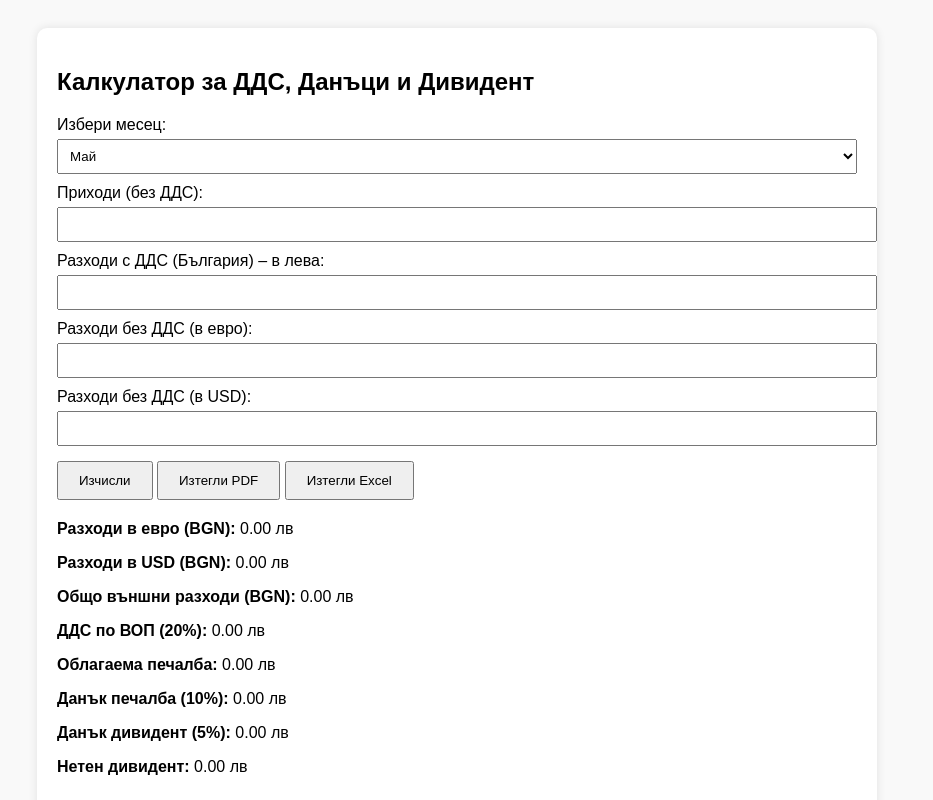
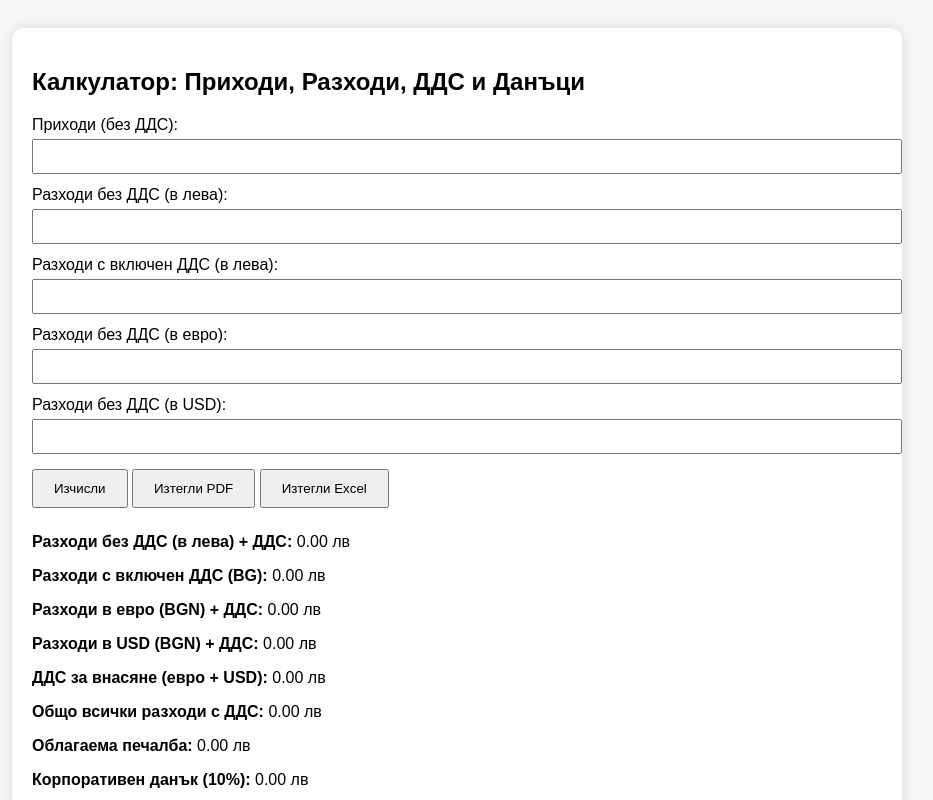
Before and after one commit to mdnestorov/schetovodstvo, a plain HTML site: page index.html in a window 1280 px wide. Both pictures are taken after a click on the button "Изчисли". Shown: the top 800 px of the page, without its empty margins (183-1116 px from the left). Drawn offline with nearby package versions, Linux system fonts and the light colour scheme.

Commit message:
Update index.html

```diff
--- a/index.html
+++ b/index.html
@@ -1,9 +1,9 @@
 <!DOCTYPE html>
 <html lang="bg">
 <head>
-  <meta charset="UTF-8">
-  <meta name="viewport" content="width=device-width, initial-scale=1.0">
-  <title>Финансов Калкулатор с Moneyflow</title>
+  <meta charset="UTF-8" />
+  <meta name="viewport" content="width=device-width, initial-scale=1.0"/>
+  <title>Финансов Калкулатор</title>
   <script src="https://cdn.jsdelivr.net/npm/chart.js"></script>
   <script src="https://cdnjs.cloudflare.com/ajax/libs/jspdf/2.5.1/jspdf.umd.min.js"></script>
   <script src="https://cdnjs.cloudflare.com/ajax/libs/xlsx/0.18.5/xlsx.full.min.js"></script>
@@ -11,21 +11,21 @@
     body {
       font-family: Arial, sans-serif;
       padding: 20px;
-      background: #f9f9f9;
+      background: #f5f5f5;
     }
     .container {
-      max-width: 800px;
+      max-width: 850px;
       margin: auto;
       background: #fff;
       padding: 20px;
-      border-radius: 10px;
-      box-shadow: 0 0 10px rgba(0,0,0,0.1);
+      border-radius: 12px;
+      box-shadow: 0 0 12px rgba(0,0,0,0.1);
     }
     label {
       display: block;
-      margin-top: 10px;
+      margin-top: 12px;
     }
-    input, select {
+    input {
       width: 100%;
       padding: 8px;
       margin-top: 5px;
@@ -35,28 +35,25 @@
       padding: 10px 20px;
     }
     .results {
-      margin-top: 20px;
+      margin-top: 25px;
     }
   </style>
 </head>
 <body>
   <div class="container">
-    <h2>Калкулатор за ДДС, Данъци и Дивидент</h2>
+    <h2>Калкулатор: Приходи, Разходи, ДДС и Данъци</h2>
 
-    <label for="month">Избери месец:</label>
-    <select id="month"></select>
-
-    <label>Приходи (без ДДС): <input type="number" id="income"></label>
-    <label>Разходи с ДДС (България) – в лева: <input type="number" id="expensesBG"></label>
-    <label>Разходи без ДДС (в евро): <input type="number" id="euro"></label>
-    <label>Разходи без ДДС (в USD): <input type="number" id="usd"></label>
+    <label>Приходи (без ДДС): <input type="number" id="income" /></label>
+    <label>Разходи без ДДС (в лева): <input type="number" id="bgNoVAT" /></label>
+    <label>Разходи с включен ДДС (в лева): <input type="number" id="bgWithVAT" /></label>
+    <label>Разходи без ДДС (в евро): <input type="number" id="euro" /></label>
+    <label>Разходи без ДДС (в USD): <input type="number" id="usd" /></label>
 
     <button onclick="calculate()">Изчисли</button>
     <button onclick="downloadPDF()">Изтегли PDF</button>
     <button onclick="downloadExcel()">Изтегли Excel</button>
 
     <div class="results" id="results"></div>
-
     <canvas id="flowChart" style="margin-top:30px;"></canvas>
   </div>
 
@@ -64,57 +61,57 @@
     const EUR_RATE = 1.95583;
     const USD_RATE = 1.80;
 
-    const months = ["Януари", "Февруари", "Март", "Април", "Май", "Юни", "Юли", "Август", "Септември", "Октомври", "Ноември", "Декември"];
-    const monthSelect = document.getElementById("month");
-    months.forEach((m, i) => {
-      const opt = document.createElement("option");
-      opt.value = i;
-      opt.textContent = m;
-      monthSelect.appendChild(opt);
-    });
-    monthSelect.value = new Date().getMonth();
-
     function calculate() {
       const income = parseFloat(document.getElementById('income').value) || 0;
-      const expensesBG = parseFloat(document.getElementById('expensesBG').value) || 0;
+      const bgNoVAT = parseFloat(document.getElementById('bgNoVAT').value) || 0;
+      const bgWithVAT = parseFloat(document.getElementById('bgWithVAT').value) || 0;
       const euro = parseFloat(document.getElementById('euro').value) || 0;
       const usd = parseFloat(document.getElementById('usd').value) || 0;
 
-      const euroInBGN = euro * EUR_RATE;
-      const usdInBGN = usd * USD_RATE;
-      const externalExpenses = euroInBGN + usdInBGN;
+      // Преобразувания
+      const bgNoVATWithVAT = bgNoVAT * 1.20;
+      const euroBGN = euro * EUR_RATE;
+      const usdBGN = usd * USD_RATE;
+      const euroWithVAT = euroBGN * 1.20;
+      const usdWithVAT = usdBGN * 1.20;
+      const vatDue = (euroBGN + usdBGN) * 0.20;
 
-      const ddsVOP = externalExpenses * 0.20;
-      const profitBeforeTax = income - expensesBG - externalExpenses - ddsVOP;
+      // Общо разходи с ДДС
+      const totalExpenses = bgNoVATWithVAT + bgWithVAT + euroWithVAT + usdWithVAT;
+
+      // Данъци и дивидент
+      const profitBeforeTax = income - totalExpenses;
       const profitTax = profitBeforeTax * 0.10;
       const netProfit = profitBeforeTax - profitTax;
       const dividendTax = netProfit * 0.05;
-      const dividend = netProfit - dividendTax;
+      const finalDividend = netProfit - dividendTax;
 
       const results = `
-        <p><strong>Разходи в евро (BGN):</strong> ${euroInBGN.toFixed(2)} лв</p>
-        <p><strong>Разходи в USD (BGN):</strong> ${usdInBGN.toFixed(2)} лв</p>
-        <p><strong>Общо външни разходи (BGN):</strong> ${externalExpenses.toFixed(2)} лв</p>
-        <p><strong>ДДС по ВОП (20%):</strong> ${ddsVOP.toFixed(2)} лв</p>
+        <p><strong>Разходи без ДДС (в лева) + ДДС:</strong> ${bgNoVATWithVAT.toFixed(2)} лв</p>
+        <p><strong>Разходи с включен ДДС (BG):</strong> ${bgWithVAT.toFixed(2)} лв</p>
+        <p><strong>Разходи в евро (BGN) + ДДС:</strong> ${euroWithVAT.toFixed(2)} лв</p>
+        <p><strong>Разходи в USD (BGN) + ДДС:</strong> ${usdWithVAT.toFixed(2)} лв</p>
+        <p><strong>ДДС за внасяне (евро + USD):</strong> ${vatDue.toFixed(2)} лв</p>
+        <p><strong>Общо всички разходи с ДДС:</strong> ${totalExpenses.toFixed(2)} лв</p>
         <p><strong>Облагаема печалба:</strong> ${profitBeforeTax.toFixed(2)} лв</p>
-        <p><strong>Данък печалба (10%):</strong> ${profitTax.toFixed(2)} лв</p>
-        <p><strong>Данък дивидент (5%):</strong> ${dividendTax.toFixed(2)} лв</p>
-        <p><strong>Нетен дивидент:</strong> ${dividend.toFixed(2)} лв</p>
+        <p><strong>Корпоративен данък (10%):</strong> ${profitTax.toFixed(2)} лв</p>
+        <p><strong>Данък върху дивидент (5%):</strong> ${dividendTax.toFixed(2)} лв</p>
+        <p><strong>Нетен дивидент:</strong> ${finalDividend.toFixed(2)} лв</p>
       `;
 
       document.getElementById("results").innerHTML = results;
-      drawChart(income, expensesBG + externalExpenses);
+      drawChart(income, totalExpenses);
     }
 
-    function drawChart(income, totalExpenses) {
+    function drawChart(income, expenses) {
       const ctx = document.getElementById('flowChart').getContext('2d');
       new Chart(ctx, {
         type: 'bar',
         data: {
           labels: ['Приходи', 'Разходи'],
           datasets: [{
-            label: 'Moneyflow',
-            data: [income, totalExpenses],
+            label: 'Финансов поток',
+            data: [income, expenses],
             backgroundColor: ['#4caf50', '#f44336']
           }]
         },
@@ -131,21 +128,22 @@
       const { jsPDF } = window.jspdf;
       const doc = new jsPDF();
       doc.text(document.getElementById("results").innerText, 10, 10);
-      doc.save("financial-summary.pdf");
+      doc.save("финансов_отчет.pdf");
     }
 
     function downloadExcel() {
       const ws = XLSX.utils.json_to_sheet([
         {
           "Приходи": document.getElementById('income').value,
-          "Разходи с ДДС (BGN)": document.getElementById('expensesBG').value,
+          "Разходи без ДДС (BGN)": document.getElementById('bgNoVAT').value,
+          "Разходи с включен ДДС (BGN)": document.getElementById('bgWithVAT').value,
           "Разходи EUR": document.getElementById('euro').value,
           "Разходи USD": document.getElementById('usd').value
         }
       ]);
       const wb = XLSX.utils.book_new();
       XLSX.utils.book_append_sheet(wb, ws, "Отчет");
-      XLSX.writeFile(wb, "summary.xlsx");
+      XLSX.writeFile(wb, "финансов_отчет.xlsx");
     }
   </script>
 </body>
```
